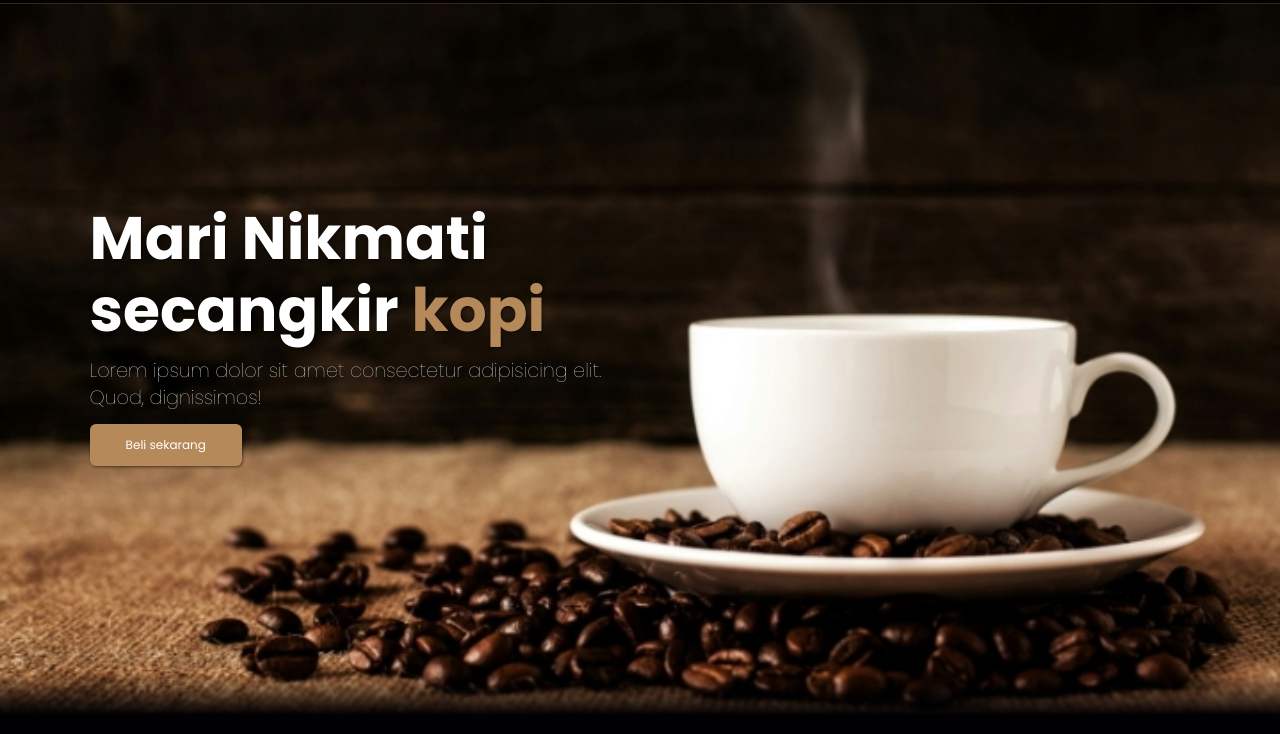
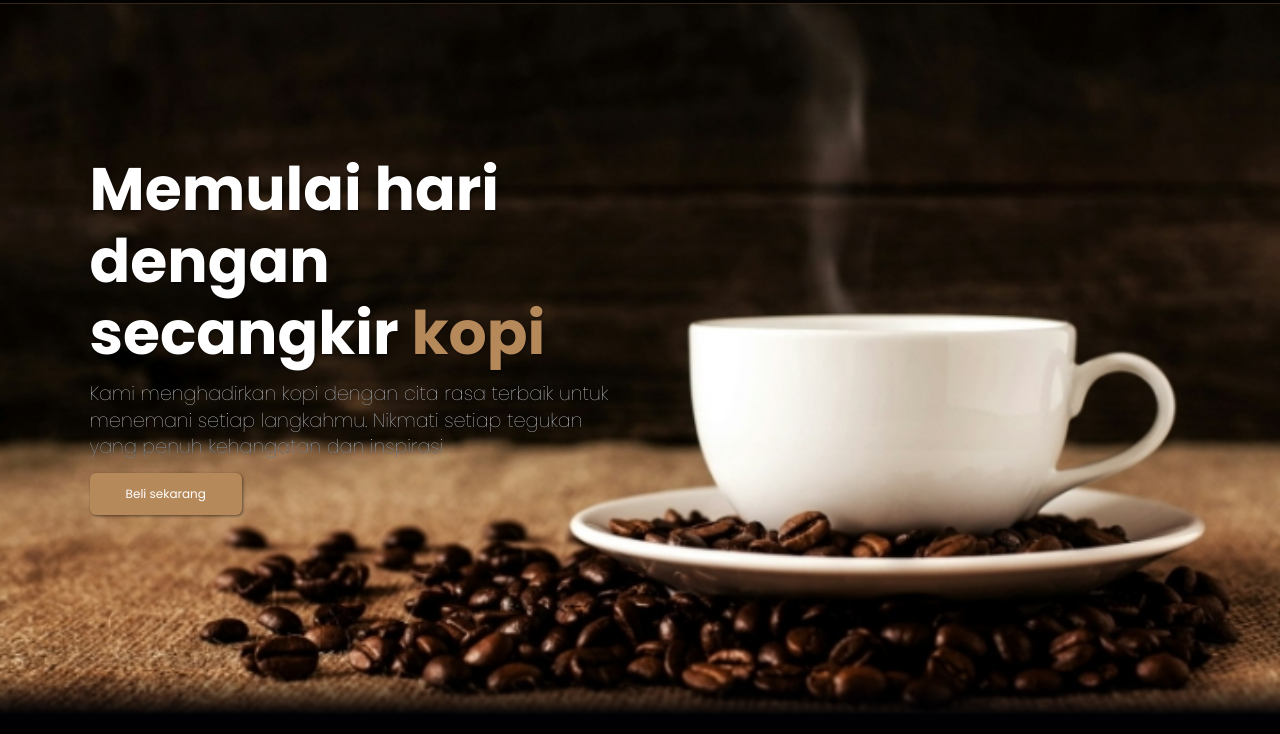
Before and after one commit to ppodenn-star/firstWeb, a plain HTML site: page index.html in a window 1280 px wide. Shown: the part 66-800 px from the top of the page. Drawn offline with nearby package versions, Linux system fonts and the light colour scheme.

Commit message:
Update index.html

```diff
--- a/index.html
+++ b/index.html
@@ -52,8 +52,8 @@
   <!-- Hero section start -->
   <section class="hero" id="home">
   <main class="content">
-    <h1>Mari Nikmati secangkir <span>kopi</span></h1>
-    <p>Lorem ipsum dolor sit amet consectetur adipisicing elit. Quod, dignissimos!</p>
+    <h1>Memulai hari dengan secangkir <span>kopi</span></h1>
+    <p>Kami menghadirkan kopi dengan cita rasa terbaik untuk menemani setiap langkahmu. Nikmati setiap tegukan yang penuh kehangatan dan inspirasi</p>
     <a href="#" class="cta">Beli sekarang</a>
   </main>
 </section>
@@ -190,4 +190,5 @@
 
 <script src="script.js"></script>
 </body>
+
 </html>
```
